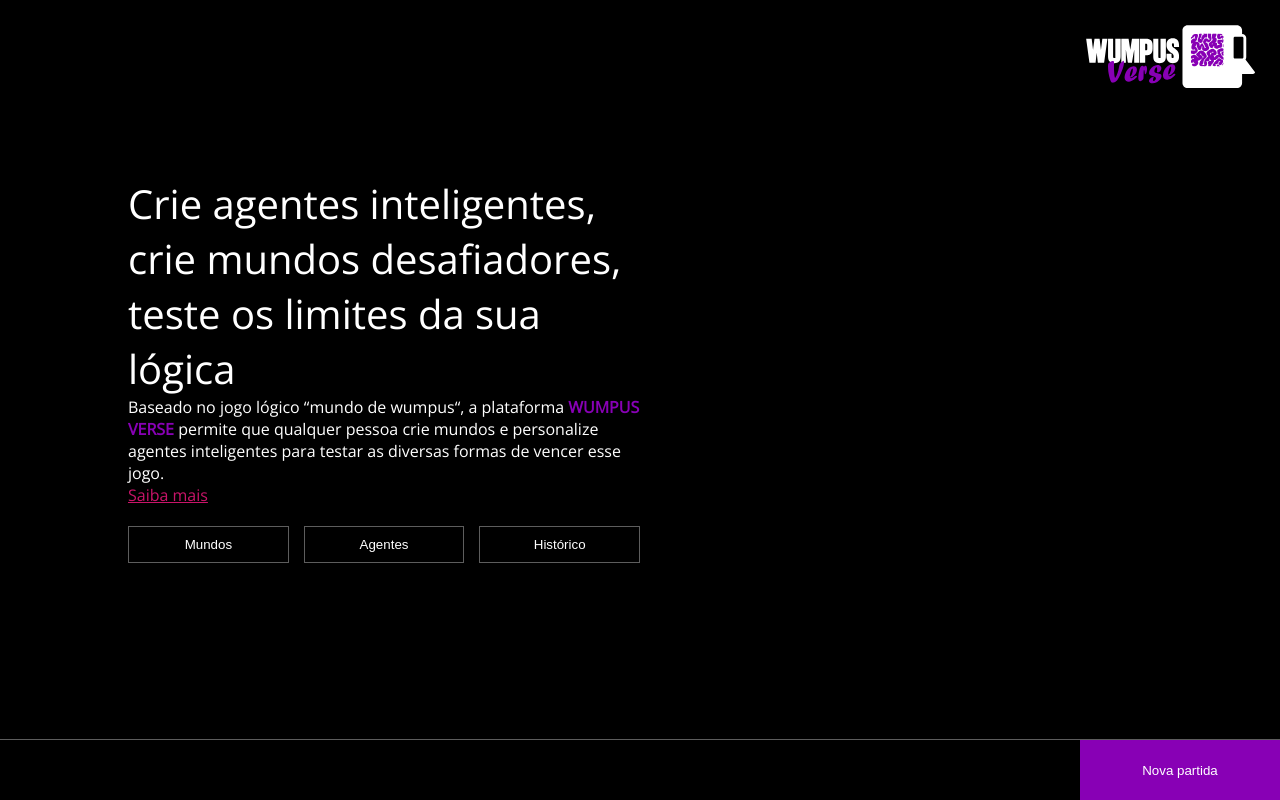
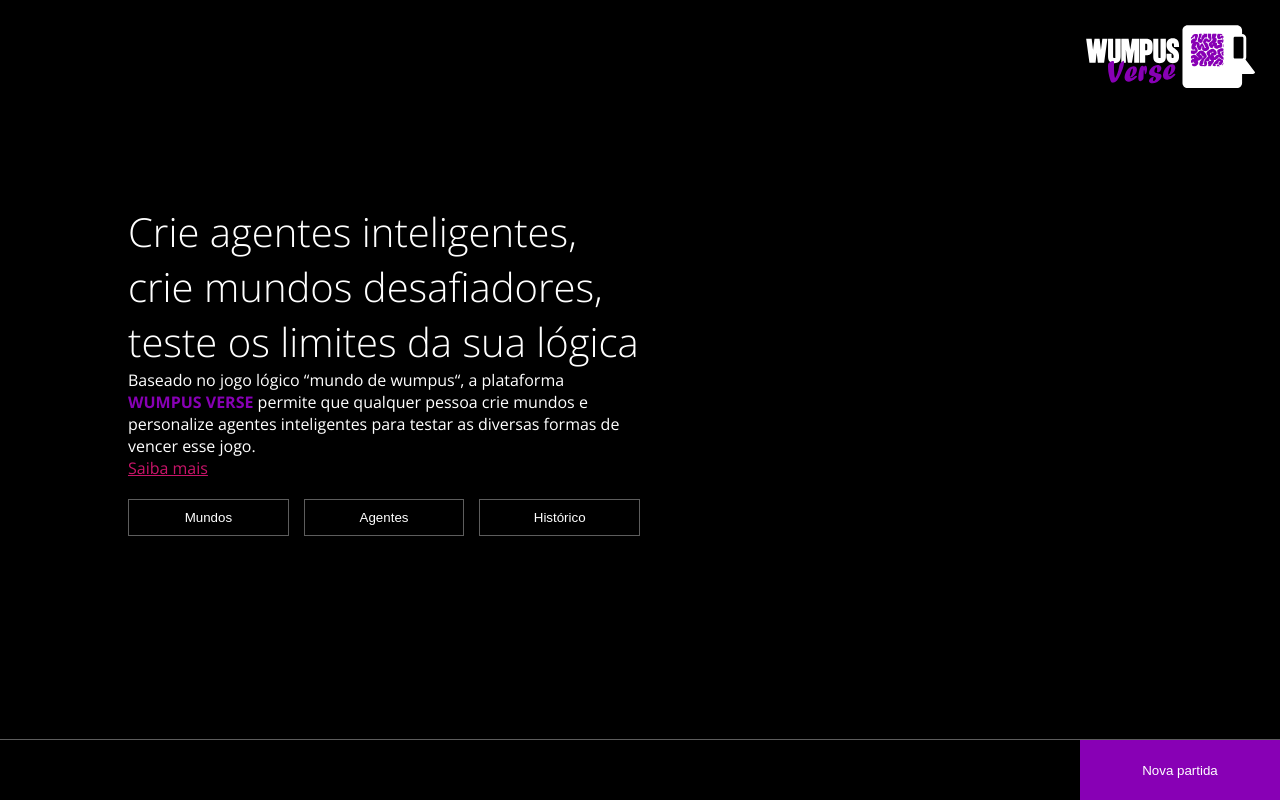
Before and after one commit to williamsdavid5/wumpus-verse-frontend, a React (Vite) app: page / in a window 1280 px wide. Built offline with nearby package versions, Linux system fonts and the light colour scheme.

Commit message:
mais uma pequena correção nas fontes

```diff
--- a/src/index.css
+++ b/src/index.css
@@ -1,7 +1,7 @@
 @font-face {
   font-family: 'OpenSans';
   src: url('../public/fonts/OpenSans-VariableFont_wdth\,wght.ttf');
-  font-weight: 400;
+  font-weight: 100 900;
   font-style: normal;
   font-display: swap;
 }
@@ -9,6 +9,7 @@
 @font-face {
   font-family: 'Roboto';
   src: url('../public/fonts/Roboto-VariableFont_wdth\,wght.ttf');
+  font-weight: 100 900;
 }
 
 
```
